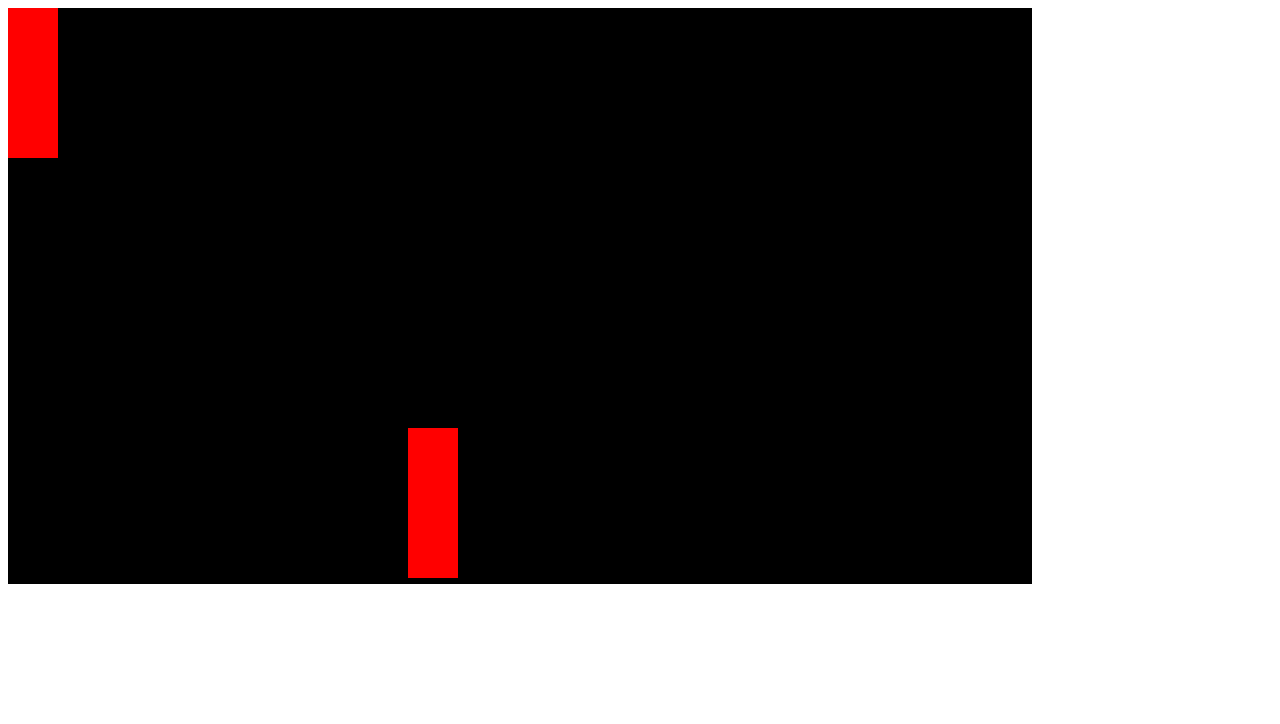
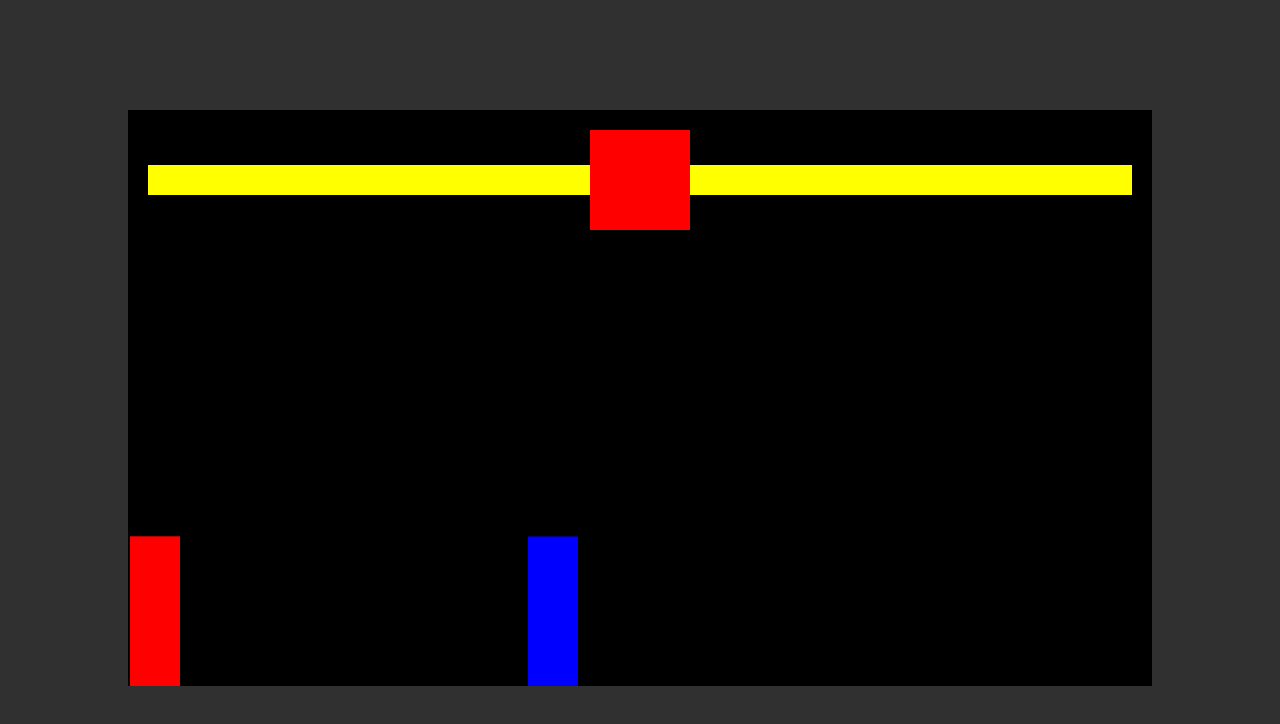
Before and after one commit to Casewinter/my-first-game, a website built with Vite: page first-game/index.html in a window 1280 px wide. Built offline with nearby package versions, Linux system fonts and the light colour scheme.

Commit message:
barra de vida

```diff
--- a/first-game/Sprite.d.js
+++ /dev/null
@@ -1,42 +0,0 @@
-/** Modelo para criar personagem.
- * A maioria dos jogos usa um shapebox
- * Faremos o mesmo. Um retangulo simples vai definir
- * os limites do personagem
- */
-class Sprite {
-  constructor({ position, velocity, ctx, heightCanvas }) {
-    this.position = position;
-    this.velocity = velocity;
-    this.height = 150;
-    this.ctx = ctx;
-    this.heightCanvas = heightCanvas;
-  }
-
-  /*
-   * Funcao que vai redenrizar os personagens
-   */
-  draw() {
-    this.ctx.fillStyle = "red";
-    this.ctx.fillRect(this.position.x, this.position.y, 50, this.height);
-
-    /**
-     * Como o canvas comeca do canto superior esquerdo, a altura do
-     * obj e invertida. Entao quando calculamos altura mais a posicao
-     * achamos onde ele bate no 'chao' da tela
-     */
-    const limitBottom = this.position.y + this.height + this.velocity.y;
-
-    if (limitBottom >= this.heightCanvas) {
-      this.velocity.y = 0;
-    }
-  }
-  /*
-   * Funcao que vai re-redenrizar os personagens
-   */
-  update() {
-    this.draw();
-    this.position.y += this.velocity.y;
-  }
-}
-
-export default Sprite;
--- /dev/null
+++ b/first-game/components/Sprite.d.js
@@ -0,0 +1,84 @@
+import { gravity } from "../utils/physics.d";
+
+/** Modelo para criar personagem.
+ * A maioria dos jogos usa um shapebox
+ * Faremos o mesmo. Um retangulo simples vai definir
+ * os limites do personagem
+ */
+class Sprite {
+  //passar tudo como um obj ajuda a nao ter que lembrar a ordem do argumentos
+  constructor({ position, velocity, ctx, heightCanvas, color, offset }) {
+    this.position = position;
+    this.velocity = velocity;
+    this.height = 150;
+    this.width = 50;
+    this.ctx = ctx;
+    this.heightCanvas = heightCanvas;
+    this.attackBox = {
+      position: {
+        x: this.position.x,
+        y: this.position.y,
+      },
+      offset,
+      width: 100,
+      height: 50,
+    };
+    this.color = color;
+    this.isAttacking = false;
+    this.health = 100;
+  }
+
+  //Funcao que vai redenrizar os personagens
+  draw() {
+    this.ctx.fillStyle = this.color;
+    this.ctx.fillRect(
+      this.position.x,
+      this.position.y,
+      this.width,
+      this.height
+    );
+
+    this.ctx.fillStyle = "green";
+    //Attack box
+    if (this.isAttacking) {
+      this.ctx.fillRect(
+        this.attackBox.position.x,
+        this.attackBox.position.y,
+        this.attackBox.width,
+        this.attackBox.height
+      );
+    }
+    // console.log(this.keys);
+  }
+
+  //Funcao que vai re-redenrizar os personagens
+  update() {
+    this.draw();
+
+    this.attackBox.position.x = this.position.x + this.attackBox.offset.x;
+    this.attackBox.position.y = this.position.y;
+
+    this.position.y += this.velocity.y;
+    this.position.x += this.velocity.x;
+
+    /*
+     Como o canvas comeca do canto superior esquerdo, a altura do
+     obj eh invertida. Entao quando calculamos altura mais a posicao
+     achamos onde ele bate no 'chao' da tela
+     */
+
+    if (this.position.y + this.height + this.velocity.y >= this.heightCanvas) {
+      this.velocity.y = 0;
+    } else {
+      this.velocity.y += gravity;
+    }
+  }
+  attack() {
+    this.isAttacking = true;
+    setTimeout(() => {
+      this.isAttacking = false;
+    }, 100);
+  }
+}
+
+export default Sprite;
--- a/first-game/index.html
+++ b/first-game/index.html
@@ -4,11 +4,78 @@
     <meta charset="UTF-8" />
     <link rel="icon" type="image/svg+xml" href="/vite.svg" />
     <meta name="viewport" content="width=device-width, initial-scale=1.0" />
-    <title>Vite App</title>
+    <title>Fight</title>
   </head>
   <body>
-    <div id="app"></div>
-    <canvas id="myCanvas"></canvas>
+    <main
+      style="
+        display: flex;
+        align-items: center;
+        justify-content: center;
+        height: 100vh;
+      ">
+      <!-- Container do jogo -->
+      <div style="position: relative; display: inline-block">
+        <!-- Container dos status -->
+        <div>
+          <div
+            style="
+              position: absolute;
+              width: 100%;
+              display: flex;
+              align-items: center;
+              padding: 20px;
+            ">
+            <!-- Vida do player -->
+            <div
+              style="
+                position: relative;
+                height: 30px;
+                width: 100%;
+                display: flex;
+                justify-content: left;
+              ">
+              <div
+                style="background-color: rgb(130, 36, 29); height: 30px"></div>
+              <div
+                id="playerHealth"
+                style="
+                  position: absolute;
+                  background-color: yellow;
+                  top: 0;
+                  right: 0;
+                  left: 0;
+                  bottom: 0;
+                "></div>
+            </div>
+            <!-- Timer -->
+            <div
+              style="
+                background-color: red;
+                width: 100px;
+                height: 100px;
+                flex-shrink: 0;
+              "></div>
+            <!-- Vida do inimigo -->
+            <div style="position: relative; height: 30px; width: 100%">
+              <div
+                style="background-color: rgb(130, 36, 29); height: 30px"></div>
+              <div
+                id="enemyHealth"
+                style="
+                  position: absolute;
+                  background-color: yellow;
+                  top: 0;
+                  right: 0;
+                  left: 0;
+                  bottom: 0;
+                "></div>
+            </div>
+          </div>
+          <canvas id="myCanvas"></canvas>
+        </div>
+      </div>
+    </main>
     <script type="module" src="/main.js"></script>
   </body>
 </html>
--- a/first-game/main.js
+++ b/first-game/main.js
@@ -1,5 +1,8 @@
 import "./style.css";
-import Sprite from "./Sprite.d";
+import Sprite from "./components/Sprite.d.js";
+
+import { rectangularCollision } from "./utils/physics.d.js";
+
 const canvas = document.getElementById("myCanvas");
 const ctx = canvas.getContext("2d");
 
@@ -8,6 +11,22 @@ canvas.width = 1024;
 canvas.height = 576;
 
 ctx.fillRect(0, 0, canvas.width, canvas.height);
+
+//Teclas de movimentacao
+const keys = {
+  a: {
+    pressed: false,
+  },
+  d: {
+    pressed: false,
+  },
+  ArrowRight: {
+    pressed: false,
+  },
+  ArrowLeft: {
+    pressed: false,
+  },
+};
 
 //Criando os personagens
 
@@ -18,25 +37,36 @@ const player = new Sprite({
     y: 0,
   },
   velocity: {
-    x: 0,
+    x: 2,
     y: 0,
   },
   ctx,
   heightCanvas: height,
+  control: "player",
+  color: "red",
+  offset: {
+    x: 0,
+    y: 0,
+  },
 });
 
 //inimigo
 const enemy = new Sprite({
   position: {
     x: 400,
-    y: 0,
+    y: 10,
   },
   velocity: {
     x: 0,
-    y: 10,
+    y: 0,
   },
   ctx,
   heightCanvas: height,
+  color: "blue",
+  offset: {
+    x: -50,
+    y: 0,
+  },
 });
 
 /** Funcao que gera os frames do jogo
@@ -52,6 +82,109 @@ function animate() {
   ctx.fillRect(0, 0, canvas.width, canvas.height);
   player.update();
   enemy.update();
+
+  // player movement
+
+  if (keys.a.pressed && player.lastKey === "a") {
+    player.velocity.x = -5;
+  } else if (keys.d.pressed && player.lastKey === "d") {
+    player.velocity.x = 5;
+  } else {
+    player.velocity.x = 0;
+  }
+
+  // Enemy movement
+  if (keys.ArrowLeft.pressed && enemy.lastKey === "ArrowLeft") {
+    enemy.velocity.x = -5;
+  } else if (keys.ArrowRight.pressed && enemy.lastKey === "ArrowRight") {
+    enemy.velocity.x = 5;
+  } else {
+    enemy.velocity.x = 0;
+  }
+
+  //Colisao e dano
+  if (
+    rectangularCollision({
+      rectangle1: player,
+      rectangle2: enemy,
+    }) &&
+    player.isAttacking
+  ) {
+    player.isAttacking = false;
+    enemy.health -= 10;
+    document.getElementById("enemyHealth").style.width = `${enemy.health}%`;
+    console.log(enemy.health);
+  }
+
+  if (
+    rectangularCollision({
+      rectangle1: enemy,
+      rectangle2: player,
+    }) &&
+    enemy.isAttacking
+  ) {
+    enemy.isAttacking = false;
+    enemy.health -= 10;
+    document.getElementById("playerHealth").style.width = `${player.health}%`;
+  }
 }
 
 animate();
+
+window.addEventListener("keydown", (event) => {
+  switch (event.key) {
+    case "d":
+      keys.d.pressed = true;
+      player.lastKey = "d";
+      break;
+    case "a":
+      keys.a.pressed = true;
+      player.lastKey = "a";
+      break;
+    case "w":
+      player.velocity.y = -20;
+      break;
+    case " ":
+      player.attack();
+      break;
+  }
+
+  switch (event.key) {
+    case "ArrowRight":
+      keys.ArrowRight.pressed = true;
+      enemy.lastKey = "ArrowRight";
+      break;
+    case "ArrowLeft":
+      keys.ArrowLeft.pressed = true;
+      enemy.lastKey = "ArrowLeft";
+      break;
+    case "ArrowUp":
+      enemy.velocity.y = -20;
+      break;
+    case "ArrowDown":
+      enemy.attack();
+
+      break;
+  }
+});
+
+window.addEventListener("keyup", (event) => {
+  switch (event.key) {
+    case "d":
+      keys.d.pressed = false;
+      break;
+    case "a":
+      keys.a.pressed = false;
+      break;
+  }
+
+  // enemy keys
+  switch (event.key) {
+    case "ArrowRight":
+      keys.ArrowRight.pressed = false;
+      break;
+    case "ArrowLeft":
+      keys.ArrowLeft.pressed = false;
+      break;
+  }
+});
--- a/first-game/style.css
+++ b/first-game/style.css
@@ -0,0 +1,12 @@
+body {
+  margin: 0;
+  padding: 0;
+  background-color: rgb(48, 48, 48);
+  height: 100vh;
+}
+
+* {
+  margin: 0;
+  padding: 0;
+  box-sizing: border-box;
+}
--- /dev/null
+++ b/first-game/utils/physics.d.js
@@ -0,0 +1,14 @@
+/**Acelera em 0.2 pixels por frame */
+export const gravity = 0.7;
+
+export function rectangularCollision({ rectangle1, rectangle2 }) {
+  return (
+    rectangle1.attackBox.position.x + rectangle1.attackBox.width >=
+      rectangle2.position.x &&
+    rectangle1.attackBox.position.x <=
+      rectangle2.position.x + rectangle2.width &&
+    rectangle1.attackBox.position.y + rectangle1.attackBox.height >=
+      rectangle2.position.y &&
+    rectangle1.attackBox.position.y <= rectangle2.position.y + rectangle2.height
+  );
+}
```
